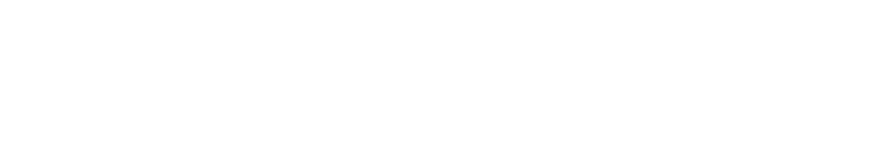
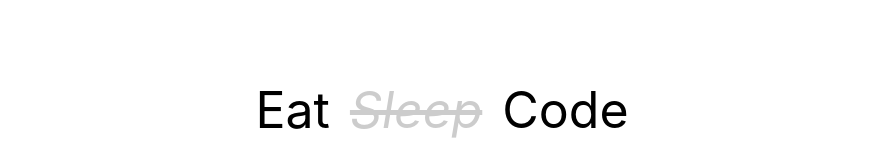
Before and after one commit to MinhNhatLe/learn-reactjs, a React (Create React App) app: page / in a window 1280 px wide. Shown: the part 2434-2597 px from the top of the page, without its empty margins (218-1101 px from the left). Before the commit the page ends 2468 px from the top, so only its background shows below. Built offline with nearby package versions, Linux system fonts and the light colour scheme.

Commit message:
tập sử dụng state

```diff
--- a/package.json
+++ b/package.json
@@ -6,6 +6,7 @@
     "@testing-library/jest-dom": "^5.16.5",
     "@testing-library/react": "^13.4.0",
     "@testing-library/user-event": "^13.5.0",
+    "classnames": "^2.3.2",
     "react": "^18.2.0",
     "react-dom": "^18.2.0",
     "react-scripts": "5.0.1",
--- a/src/App.js
+++ b/src/App.js
@@ -1,6 +1,7 @@
 import logo from "./logo.svg";
 import "./App.css";
 import Index from "./features/Ablum/components/index.jsx"
+import TodoFeature from "./features/Todo/index.jsx"
 
 function App() {
   const student = {
@@ -56,6 +57,8 @@
 
       </header>
         <Index />
+        <br/>
+        <TodoFeature />
     </div>
   );
 }
--- /dev/null
+++ b/src/features/Todo/components/TodoList/index.jsx
@@ -0,0 +1,42 @@
+import React from "react";
+import PropTypes from "prop-types";
+import classnames from "classnames";
+import "./styles.scss"
+
+TodoList.propTypes = {
+    todoList: PropTypes.array,
+    onTodoClick: PropTypes.func,
+};
+
+TodoList.defaultProps = {
+    todoList: [],
+    onTodoClick: null,
+};
+
+function TodoList({ todoList, onTodoClick }) {
+    const handleTodoClick = (todo, idx) => {
+        if (!onTodoClick) return;
+
+        onTodoClick(todo, idx);
+    }
+    return (
+        <div>
+            <ul className="todo-list">
+                {todoList.map((todo, idx) => (
+                    <li
+                        key={todo.id}
+                        className={classnames({
+                            "todo-item": true,
+                            completed: todo.status === "completed",
+                        })}
+                        onClick={() => handleTodoClick(todo, idx)}
+                    >
+                        {todo.title}
+                    </li>
+                ))}
+            </ul>
+        </div>
+    );
+}
+
+export default TodoList;
--- /dev/null
+++ b/src/features/Todo/components/TodoList/styles.scss
@@ -0,0 +1,13 @@
+.todo-list {
+    &>li {
+        cursor: pointer;
+        padding: 10px;
+        font-size: 50px;
+    }
+
+    &>li.completed {
+        color: #ccc;
+        font-style: italic;
+        text-decoration: line-through;
+    }
+}
--- /dev/null
+++ b/src/features/Todo/index.jsx
@@ -0,0 +1,57 @@
+import React, { useState } from 'react';
+import PropTypes from 'prop-types';
+import TodoList from './components/TodoList/index'
+TodoFeature.propTypes = {
+
+};
+
+function TodoFeature(props) {
+    const initTodoList = [
+        {
+            id: 1,
+            title: 'Eat',
+            status: 'new',
+        },
+        {
+            id: 2,
+            title: 'Sleep',
+            status: 'completed',
+        },
+        {
+            id: 3,
+            title: 'Code',
+            status: 'new',
+        },
+    ];
+
+    // sử dụng usetate để set lại giá trị
+    // props thì không thể chỉnh sửa chỉ có thể truyền xuống
+    // state sử dụng trong component và có thể chỉnh sửa
+    const [todoList, setTodoList] = useState(initTodoList);
+
+    const handleTodoClick = (todo, idx) => {
+        // clone current array to the new one
+        const newTodoList = [...todoList];
+
+        console.log(todo, idx);
+        // toggle state
+        const newTodo = {
+            ...newTodoList[idx],
+            status: newTodoList[idx].status === 'new' ? 'completed' : 'new',
+        };
+
+        newTodoList[idx] = newTodo;
+
+        //update todo list
+        setTodoList(newTodoList);
+    }
+
+
+    return (
+        <div>
+            <TodoList todoList={todoList} onTodoClick={handleTodoClick} />
+        </div>
+    );
+}
+
+export default TodoFeature;
```
Also changed, not shown: 1 other file (tests, documents, lock files or other folders).
